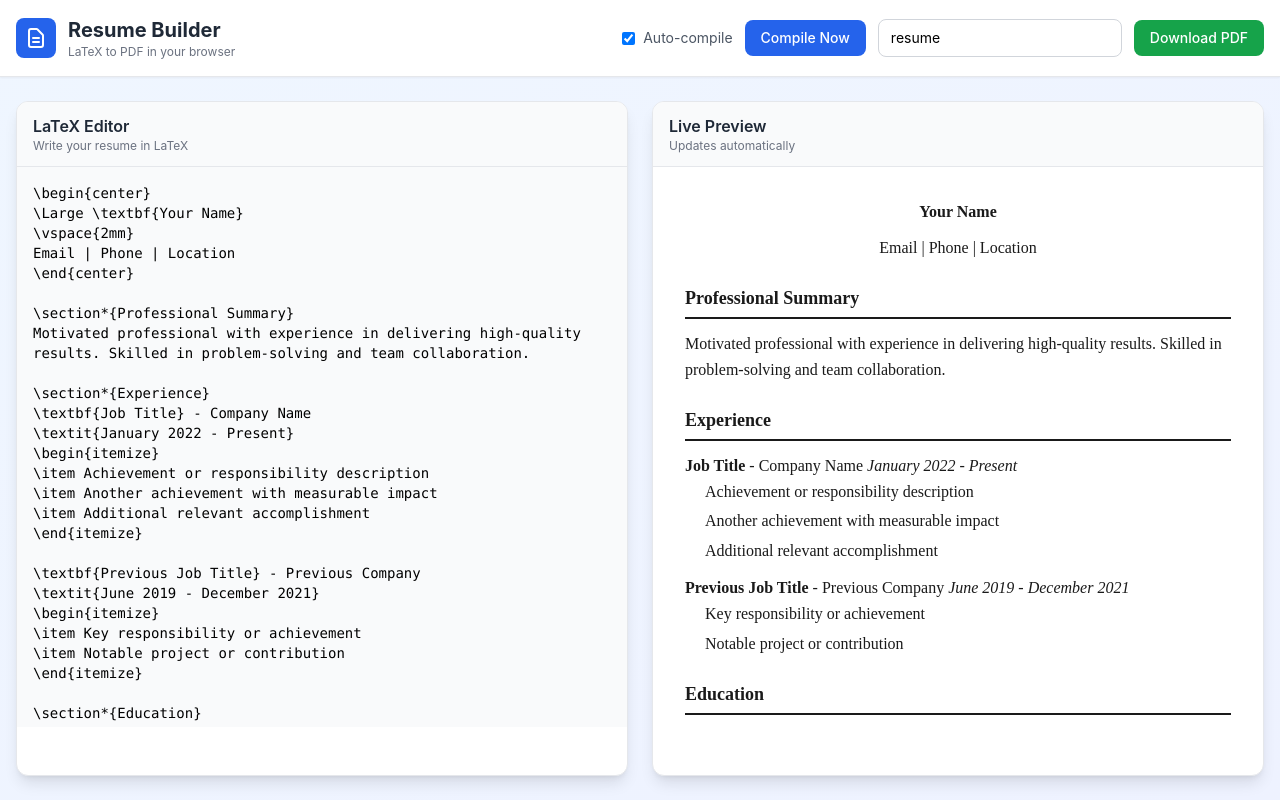
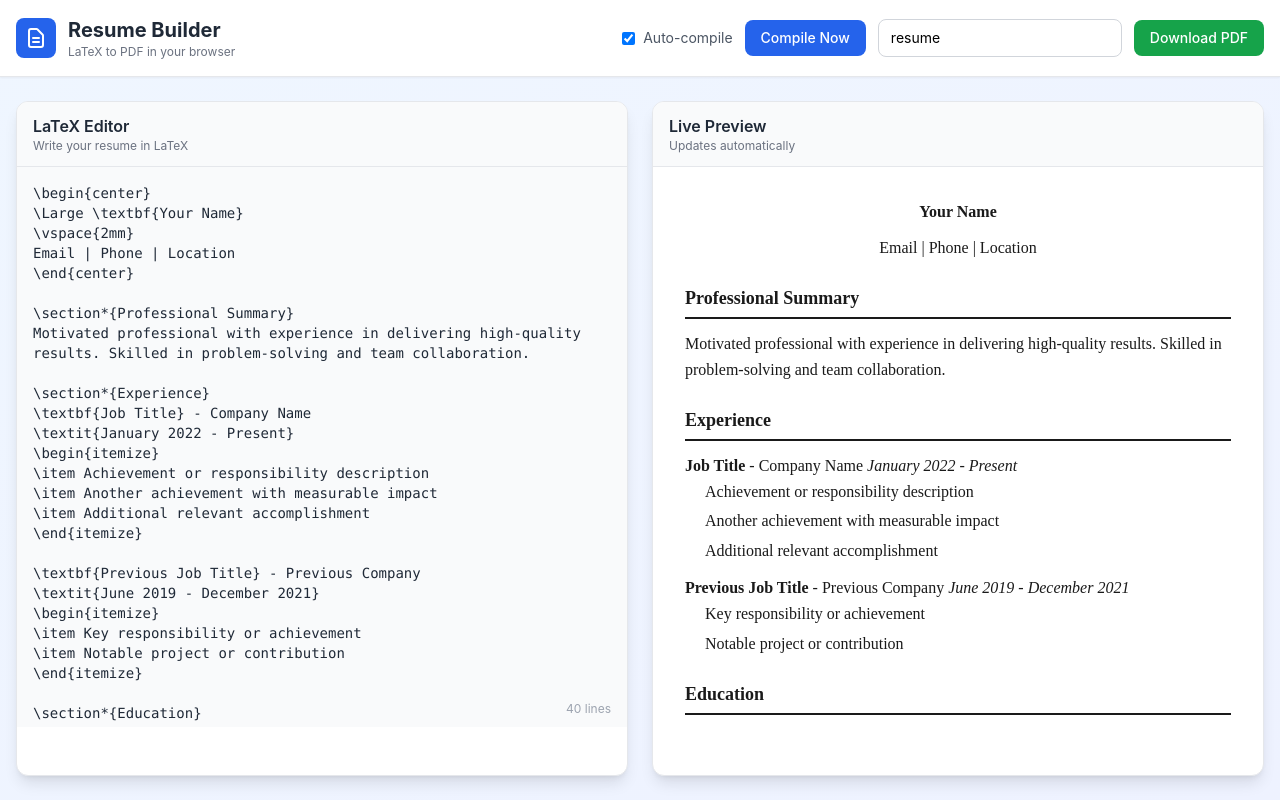
Before and after one commit to siddhik-reddy/Resume-Builder, a Next.js app: page / in a window 1280 px wide. Built offline with nearby package versions, Linux system fonts and the light colour scheme.

Commit message:
Update TexEditor.tsx

```diff
--- a/components/TexEditor.tsx
+++ b/components/TexEditor.tsx
@@ -5,12 +5,17 @@ interface TexEditorProps {
 
 export default function TexEditor({ value, onChange }: TexEditorProps) {
   return (
+    <div className="relative">
       <textarea
         value={value}
         onChange={(e) => onChange(e.target.value)}
-      className="w-full h-[70vh] p-4 font-mono text-sm resize-none focus:outline-none bg-gray-50"
+        className="w-full h-[70vh] p-4 font-mono text-sm resize-none focus:outline-none bg-gray-50 text-gray-800"
         spellCheck={false}
         placeholder="Enter LaTeX code..."
       />
+      <div className="absolute bottom-4 right-4 text-xs text-gray-400">
+        {value.split('\n').length} lines
+      </div>
+    </div>
   );
 }
```
Lines whose indentation alone changed are shown as unchanged.
